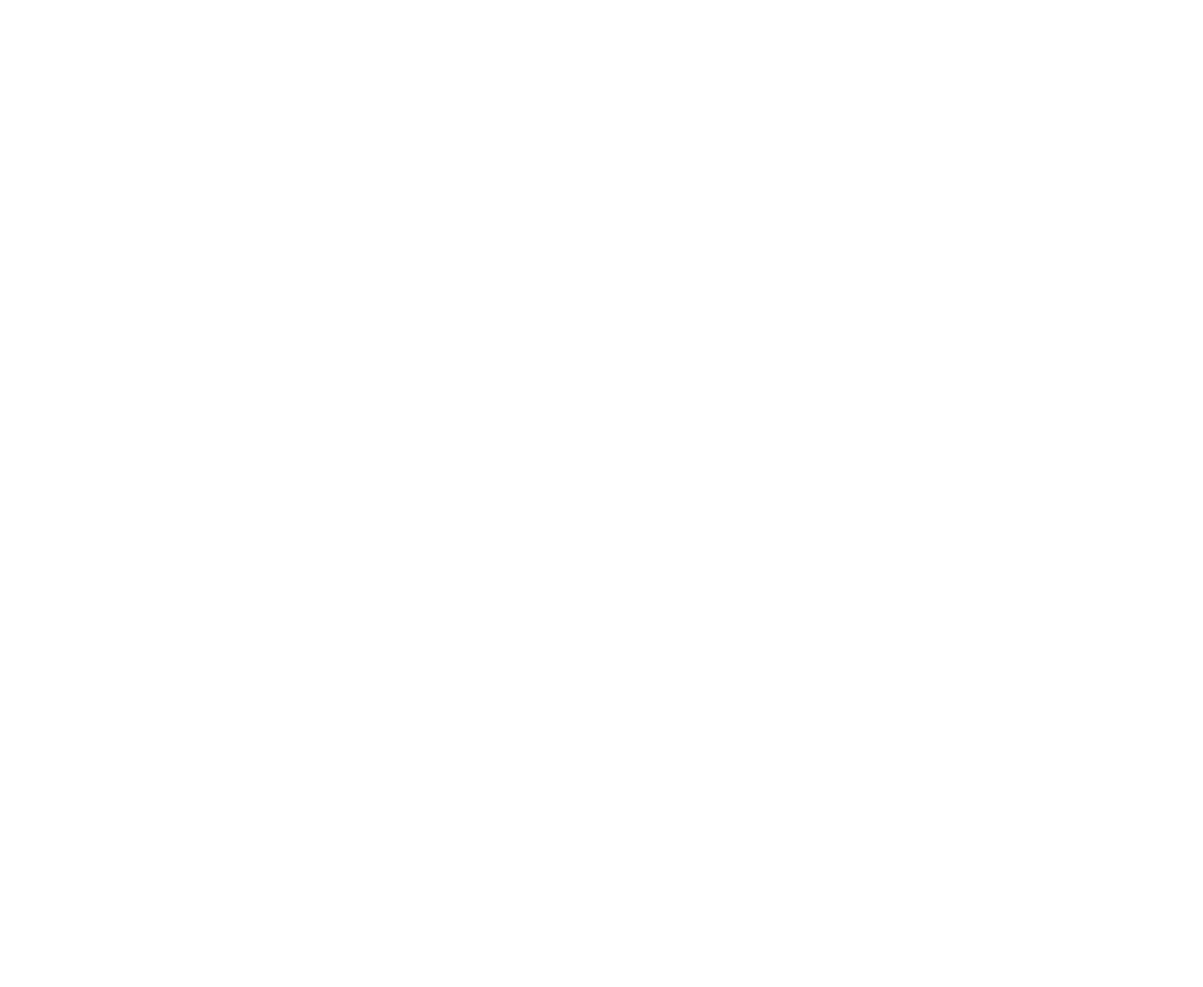
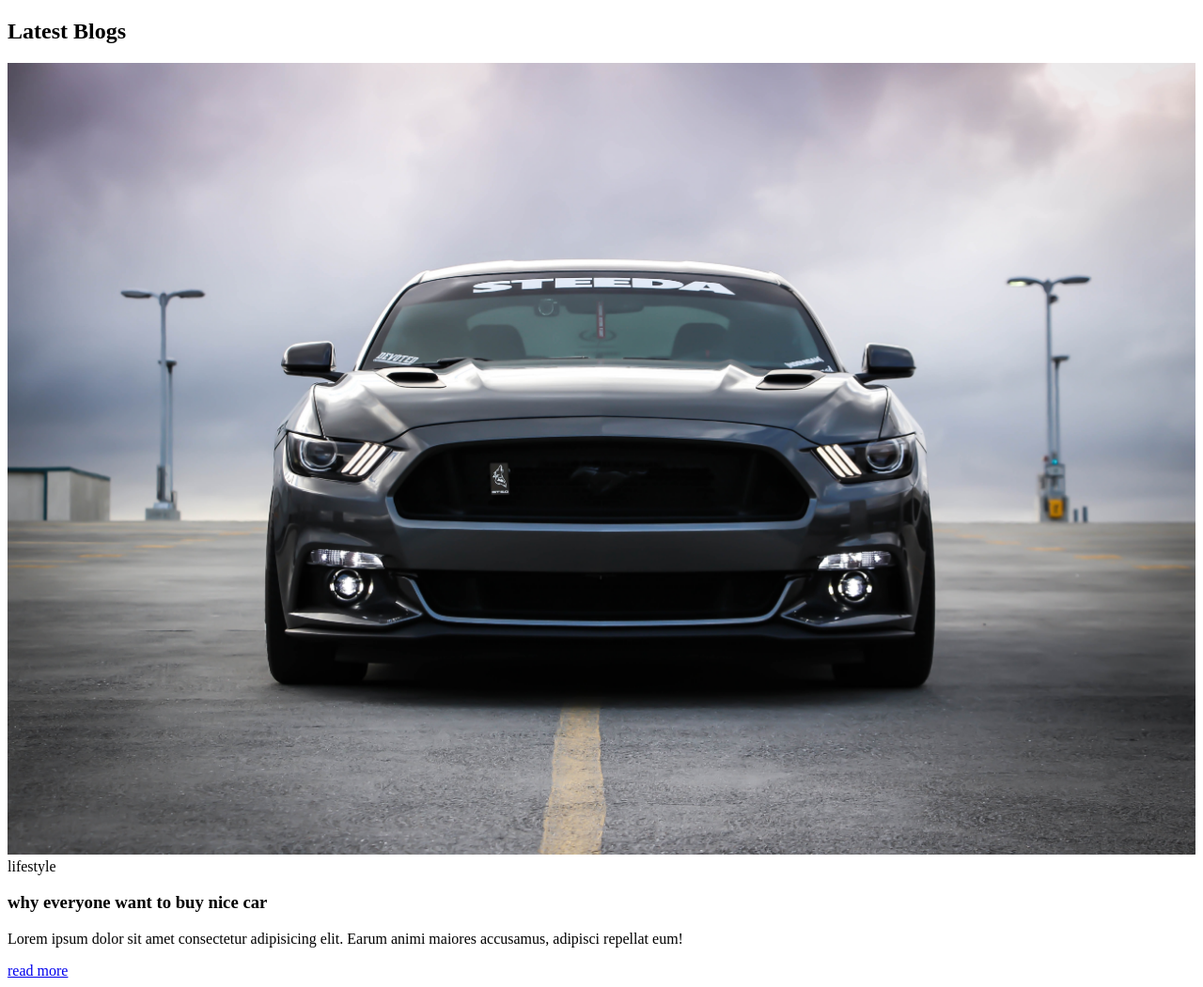
Before and after one commit to sean20020313/1111-web-demo-211418040, a plain HTML site: page demo/w03_40/blog_40.html in a window 1280 px wide. Shown: the whole page at 94% size. Before the commit the page ends 800 px from the top, so only its background shows below. Drawn offline with Linux system fonts and the light colour scheme.

Commit message:
w03-p1 : display the image of first  blog with chrome devtools

```diff
--- a/demo/w03_40/blog_40.css
+++ b/demo/w03_40/blog_40.css
@@ -0,0 +1,3 @@
+.img{
+    width:100%;
+}
--- a/demo/w03_40/blog_40.html
+++ b/demo/w03_40/blog_40.html
@@ -7,5 +7,26 @@
     <title>Document</title>
     <link rel="stylesheet" href="./blog_40.css" />
   </head>
-  <body></body>
+  <body>
+    <section class="blogs">
+
+      <div class="section-title">
+        <h2>Latest Blogs</h2>
+      </div>
+
+       <div class="bolgs-center">
+        <article>
+          <img src="./images/car.png" alt="car" class="img" >
+       <div class="blog-content">
+        <span>lifestyle</span>
+        <h1>why everyone  want to buy nice car </h1>
+        <p>Lorem ipsum dolor sit amet consectetur adipisicing elit. Earum animi maiores accusamus, adipisci repellat eum!</p>
+      <a href="a">read more</a>
+      </div>
+        </article>
+       </div>
+
+
+    </section>
+  </body>
 </html>
```
Also changed, not shown: demo/md/w03_40/w03_40.png (added), demo/w03_40/images/car.png (added), 4 other files.
